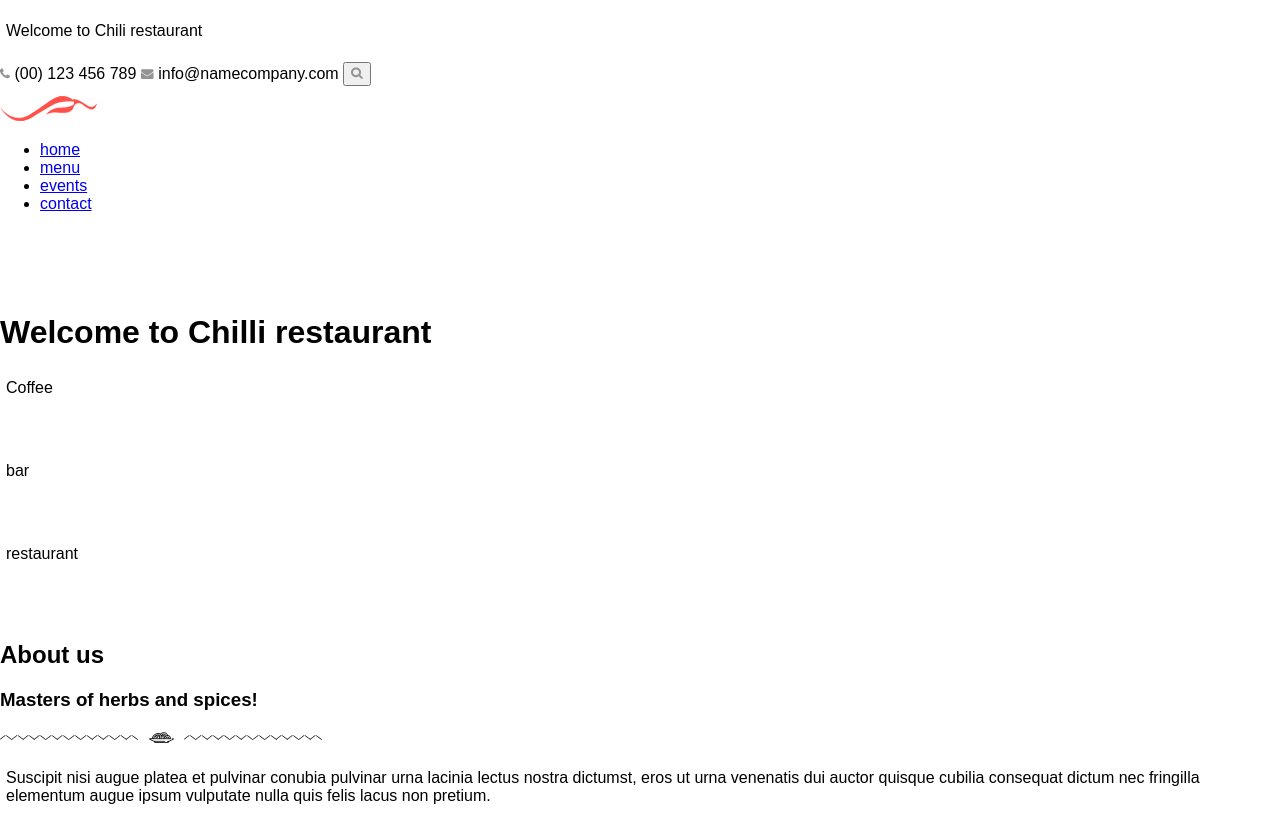
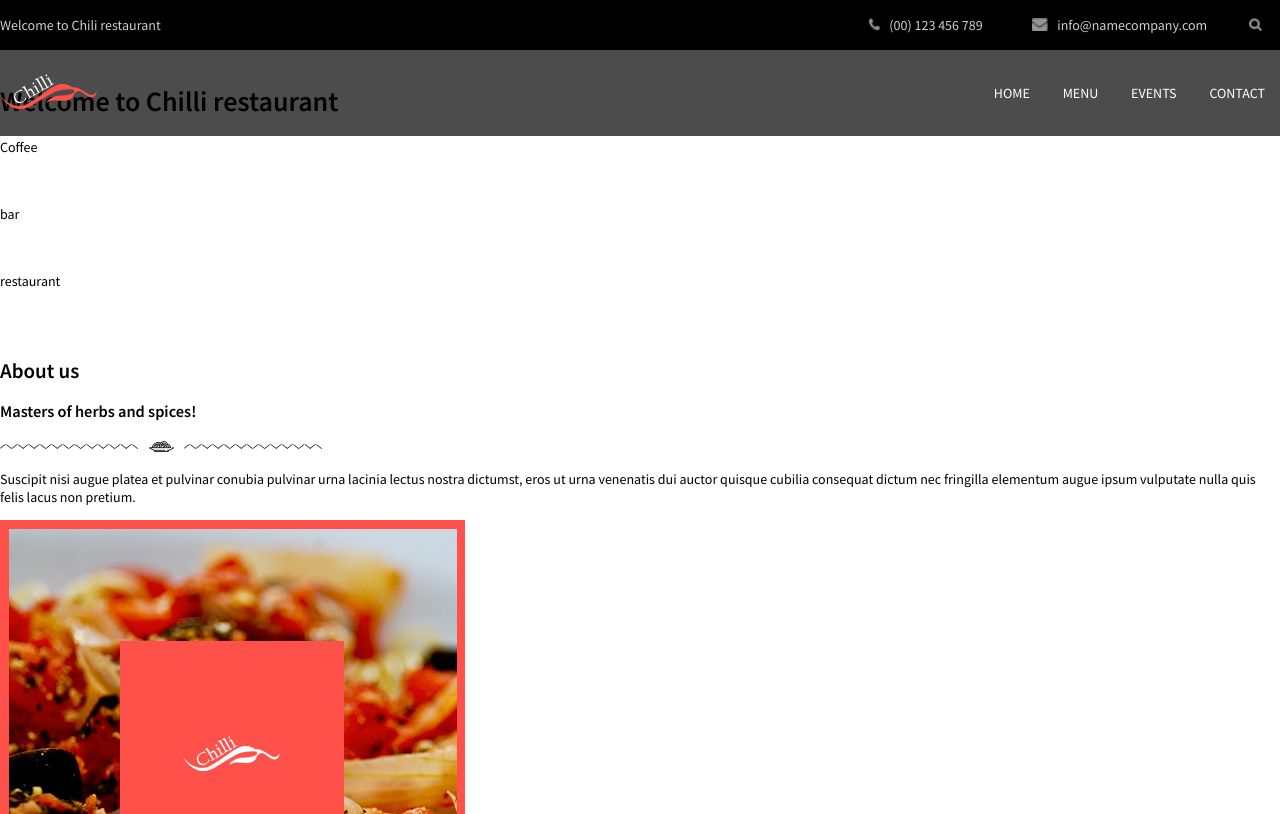
Before and after one commit to Olcatsy/restaurant, a website: page home.html in a window 1280 px wide. Shown: the top 814 px of the page. Drawn offline with Linux system fonts and the light colour scheme; a web font is replaced by a local one.

Commit message:
Styled the header

```diff
--- a/home.html
+++ b/home.html
@@ -53,7 +53,7 @@
 				</div>
 
 				<nav class="header__nav">
-					<ul>
+					<ul class="header__nav-list">
 						<li class="header__nav-item"><a class="header__nav-link" href="#">home</a></li>
 						<li class="header__nav-item"><a class="header__nav-link" href="#">menu</a></li>
 						<li class="header__nav-item"><a class="header__nav-link" href="#">events</a></li>
--- a/sass/_normalize.scss
+++ b/sass/_normalize.scss
@@ -10,19 +10,16 @@
  	box-sizing: border-box;
  }
 
-html {
+html, body {
   font-family: sans-serif; /* 1 */
   -ms-text-size-adjust: 100%; /* 2 */
   -webkit-text-size-adjust: 100%; /* 2 */
+  margin: 0;
+  padding: 0;
+  width: 100%;
+  height: 100%;
 }
 
-/**
- * Remove default margin.
- */
-
-body {
-  margin: 0;
-}
 
 /* HTML5 display definitions
    ========================================================================== */
@@ -92,6 +89,7 @@ template {
 
 a {
   background-color: transparent;
+  text-decoration: none;
 }
 
 /**
@@ -102,6 +100,7 @@ a:active,
 a:hover {
   outline: 0;
 }
+
 
 /* Text-level semantics
    ========================================================================== */
--- a/sass/components/_typography.scss
+++ b/sass/components/_typography.scss
@@ -0,0 +1,4 @@
+body {
+  font-family: Source Sans Pro, sans-serif;
+  font-size: 14px;
+}
--- a/sass/helpers/_placeholders.scss
+++ b/sass/helpers/_placeholders.scss
@@ -0,0 +1,17 @@
+%flexbox-row {
+  display: flex;
+  flex-direction: row
+}
+
+%flexbox-column {
+  display: flex;
+  flex-direction: column;
+}
+
+%capitalize {
+  text-transform: capitalize;
+}
+
+%uppercase {
+  text-transform: uppercase;
+}
--- a/sass/helpers/_variables.scss
+++ b/sass/helpers/_variables.scss
@@ -0,0 +1,6 @@
+$black: hsla(0,0,00,1);
+$black-transparent: hsla(0,0,0,0.7);
+$light-grey: hsla(0,0,81,1);
+$white: hsla(0,0,100,1);
+$red: hsla(2, 100, 65, 1);
+$dark-red: hsla(2, 100, 34, 1);
--- a/sass/layout/_header.scss
+++ b/sass/layout/_header.scss
@@ -1,3 +1,73 @@
 .header {
+  width: 100%;
+  position: absolute;
+  top: 0;
+
+  &__outer-container {
+
+  }
+
+  /* HEADER - Top */
+  &__top {
+    @extend %flexbox-row;
+    justify-content: space-between;
+    align-items: center;
+    background-color: $black;
+    color: $light-grey;
+    }
+
+  &__contact-item {
+    padding: 0 20px;
+  }
+
+  &__icon {
+    /*change this to match font size*/
+    height: 13px;
+    position: relative;
+    bottom: -1px;
+    padding: 0 6px;
+  }
+
+  &__contact-button {
+    background-color: transparent;
+    outline: none;
+    border: none;
+    min-width: 50px;
+    min-height: 50px;
+  }
+
+  /* HEADER - Bottom */
+  &__bottom {
+    @extend %flexbox-row;
+    justify-content: space-between;
+    align-items: center;
+    background-color: $black-transparent;
+    color: $white;
+    padding: 20px 0;
+  }
+
+  &__nav-list {
+    padding: 0;
+  }
+
+  &__nav-item {
+    display: inline-block;
+  }
+
+  &__nav-link {
+    @extend %uppercase;
+    color: $white;
+    text-decoration: none; /*remove this when using normalize.scss*/
+    padding: 0 15px;
+
+    &:hover {
+      color: $red;
+    }
+
+    &:active {
+      color: $dark-red;
+    }
+  }
+
 
 }
--- a/sass/main.scss
+++ b/sass/main.scss
@@ -1,2 +1,13 @@
 @import 'normalize';
+@import 'helpers/mixins';
+@import 'helpers/placeholders';
+@import 'helpers/variables';
+
+@import 'components/typography';
+
+
 @import 'layout/header';
+@import 'layout/home';
+@import 'layout/menu';
+@import 'layout/events';
+@import 'layout/footer';
```
Also changed, not shown: assets/reso-background.jpg (renamed from assets/header-background.jpg), css/main.css, sass/components/_buttons.scss (deleted), sass/layout/_events.scss (added), sass/layout/_flexbox.scss (deleted), sass/layout/_home.scss (added), sass/layout/_menu.scss (added), sass/pages/_events.scss (deleted), sass/pages/_home.scss (deleted), sass/pages/_menu.scss (deleted).
